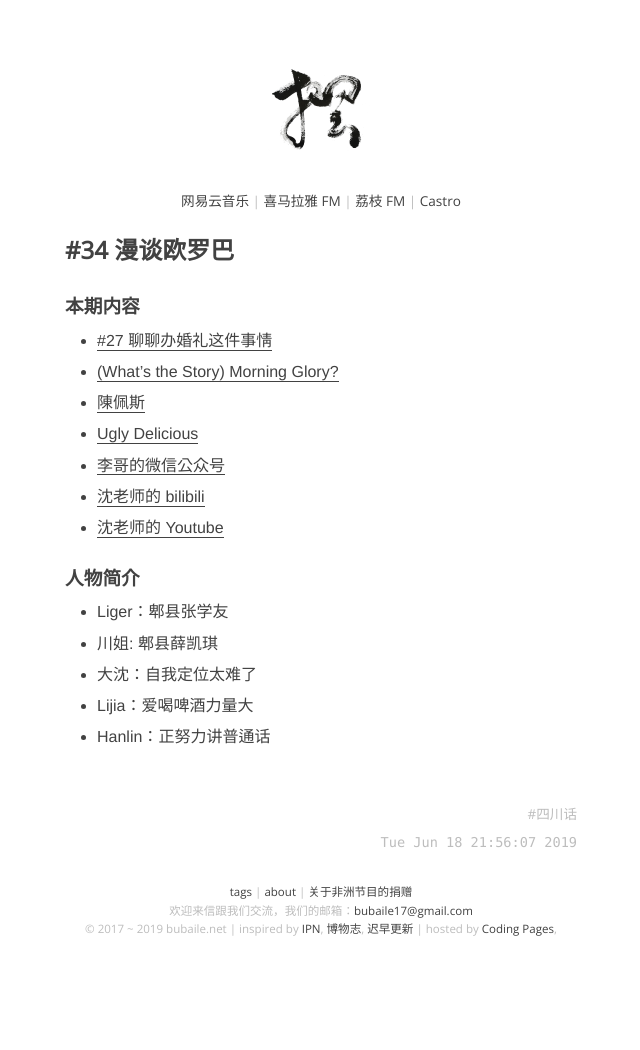
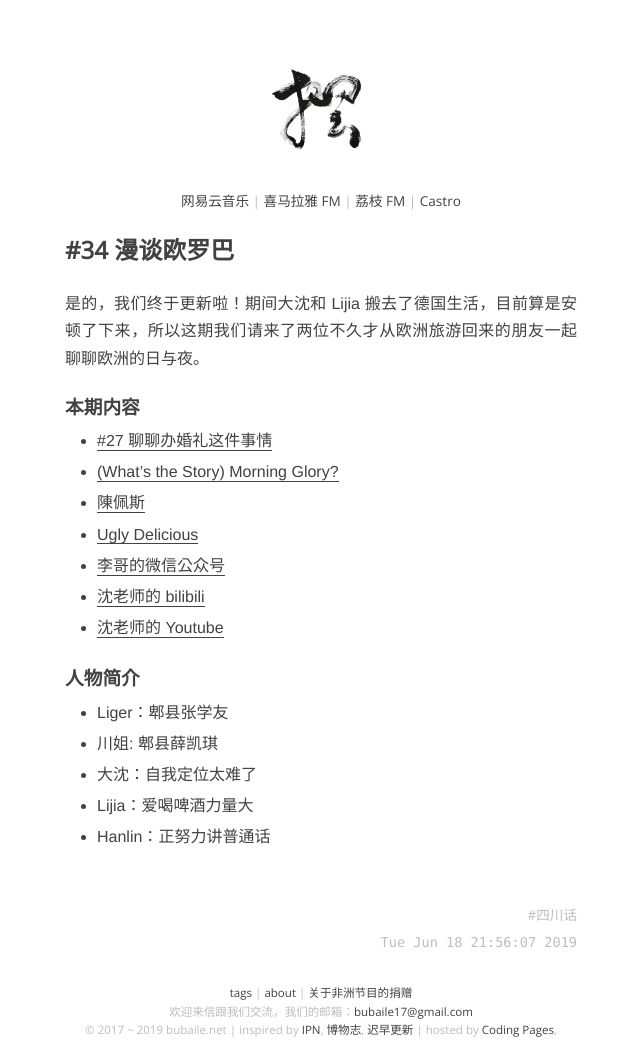
Before and after one commit to onion7878/bubaile.net, a Jekyll site: the page built from _posts/2019-06-18-about-europe.md, in a window 1280 px wide. Shown: the whole page, without its empty margins (319-959 px from the left). Built offline with Jekyll 4.4.1, drawn with Linux system fonts in a browser that asks for light colours; before the commit the page ends 950 px from its top, so only the background shows below that.

Commit message:
添加描述

```diff
--- a/_posts/2019-06-18-about-europe.md
+++ b/_posts/2019-06-18-about-europe.md
@@ -5,8 +5,11 @@
 date: 19-06-18 21:56:07
 tags: [四川话]
 categories: [podcast]
+permalink: /:categories/:short_year/europe
 
 ---
+
+是的，我们终于更新啦！期间大沈和 Lijia 搬去了德国生活，目前算是安顿了下来，所以这期我们请来了两位不久才从欧洲旅游回来的朋友一起聊聊欧洲的日与夜。
 
 ### 本期内容
 
```
